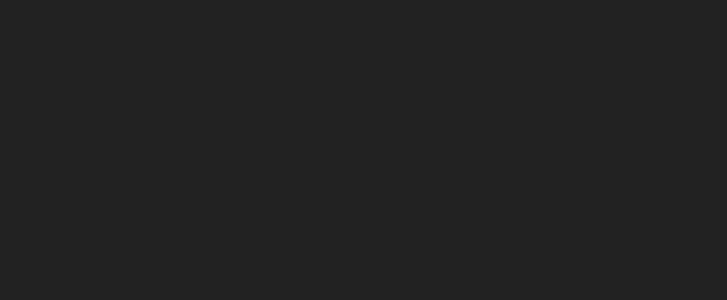
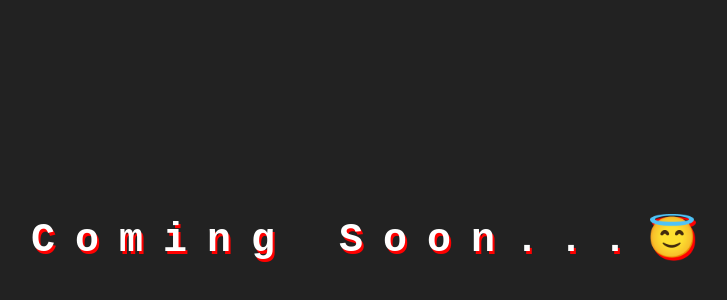
Before and after one commit to palakgupta2712/bored-games, a React (Vite) app: page /hangman in a window 1280 px wide. Shown: the part 162-462 px from the top of the page, without its empty margins (266-993 px from the left). Built offline with nearby package versions, Linux system fonts and the light colour scheme.

Commit message:
Routes added

```diff
--- a/src/Routes/Routes.jsx
+++ b/src/Routes/Routes.jsx
@@ -1,6 +1,11 @@
 import React from "react";
 import { BrowserRouter, Route, Switch } from "react-router-dom";
 import HomePage from "../pages/HomePage";
+import TicTacToe from "../pages/TicTacToe";
+import CardMatching from "../pages/CardMatching";
+import RockPaperScissors from "../pages/RockPaperScissors";
+import Hangman from "../pages/Hangman";
+import TriviaQuiz from "../pages/TriviaQuiz";
 
 function Routes() {
   return (
@@ -8,6 +13,15 @@
       <BrowserRouter>
         <Switch>
           <Route path="/" exact component={HomePage} />
+          <Route path="/tic-tac-toe" exact component={TicTacToe} />
+          <Route path="/card-matching" exact component={CardMatching} />
+          <Route
+            path="/rock-paper-scissors"
+            exact
+            component={RockPaperScissors}
+          />
+          <Route path="/hangman" exact component={Hangman} />
+          <Route path="/trivia-quiz" exact component={TriviaQuiz} />
         </Switch>
       </BrowserRouter>
     </React.Fragment>
--- a/src/components/Card/Card.jsx
+++ b/src/components/Card/Card.jsx
@@ -1,5 +1,6 @@
 import React from "react";
 import styles from "./Card.module.css";
+import { Link } from "react-router-dom";
 
 function Card({ title }) {
   return (
@@ -7,7 +8,14 @@
       <div className={styles.card}></div>
       <div className={styles.title}>{title}</div>
       <div className={styles.action}>
-        <button className={styles.play}>Play</button>
+        <button className={styles.play}>
+          <Link
+            to={`/${title.toLowerCase().split(" ").join("-")}`}
+            className={styles.link}
+          >
+            Play
+          </Link>
+        </button>
         <button className={styles.info}>Read More</button>
       </div>
     </div>
--- a/src/components/Card/Card.module.css
+++ b/src/components/Card/Card.module.css
@@ -51,3 +51,8 @@
     width: 250px;
   }
 }
+
+.link {
+  text-decoration: none;
+  color: white;
+}
--- /dev/null
+++ b/src/components/ComingSoon/ComingSoon.jsx
@@ -0,0 +1,14 @@
+import React from "react";
+import styles from "./ComingSoon.module.css";
+
+function ComingSoon() {
+  return (
+    <React.Fragment>
+      <div className={styles.root}>
+        <h1 className={styles.msg}>Coming Soon...😇 </h1>
+      </div>
+    </React.Fragment>
+  );
+}
+
+export default ComingSoon;
--- /dev/null
+++ b/src/components/ComingSoon/ComingSoon.module.css
@@ -0,0 +1,13 @@
+.root {
+  display: flex;
+  align-items: center;
+  justify-content: center;
+  height: 100vh;
+}
+
+.msg {
+  font-family: "IBM Plex Mono", monospace;
+  letter-spacing: 20px;
+  text-shadow: 2px 3px red;
+  font-size: 40px;
+}
--- /dev/null
+++ b/src/pages/CardMatching.jsx
@@ -0,0 +1,12 @@
+import React from "react";
+import ComingSoon from "../components/ComingSoon/ComingSoon";
+
+function CardMatching() {
+  return (
+    <React.Fragment>
+      <ComingSoon />
+    </React.Fragment>
+  );
+}
+
+export default CardMatching;
--- /dev/null
+++ b/src/pages/Hangman.jsx
@@ -0,0 +1,11 @@
+import React from "react";
+import ComingSoon from "../components/ComingSoon/ComingSoon";
+function Hangman() {
+  return (
+    <React.Fragment>
+      <ComingSoon />
+    </React.Fragment>
+  );
+}
+
+export default Hangman;
--- /dev/null
+++ b/src/pages/RockPaperScissors.jsx
@@ -0,0 +1,12 @@
+import React from "react";
+import ComingSoon from "../components/ComingSoon/ComingSoon";
+
+function RockPaperScissors() {
+  return (
+    <React.Fragment>
+      <ComingSoon />
+    </React.Fragment>
+  );
+}
+
+export default RockPaperScissors;
--- /dev/null
+++ b/src/pages/TicTacToe.jsx
@@ -0,0 +1,12 @@
+import React from "react";
+import ComingSoon from "../components/ComingSoon/ComingSoon";
+
+function TicTacToe() {
+  return (
+    <React.Fragment>
+      <ComingSoon />
+    </React.Fragment>
+  );
+}
+
+export default TicTacToe;
--- /dev/null
+++ b/src/pages/TriviaQuiz.jsx
@@ -0,0 +1,12 @@
+import React from "react";
+import ComingSoon from "../components/ComingSoon/ComingSoon";
+
+function TriviaQuiz() {
+  return (
+    <React.Fragment>
+      <ComingSoon />
+    </React.Fragment>
+  );
+}
+
+export default TriviaQuiz;
```
